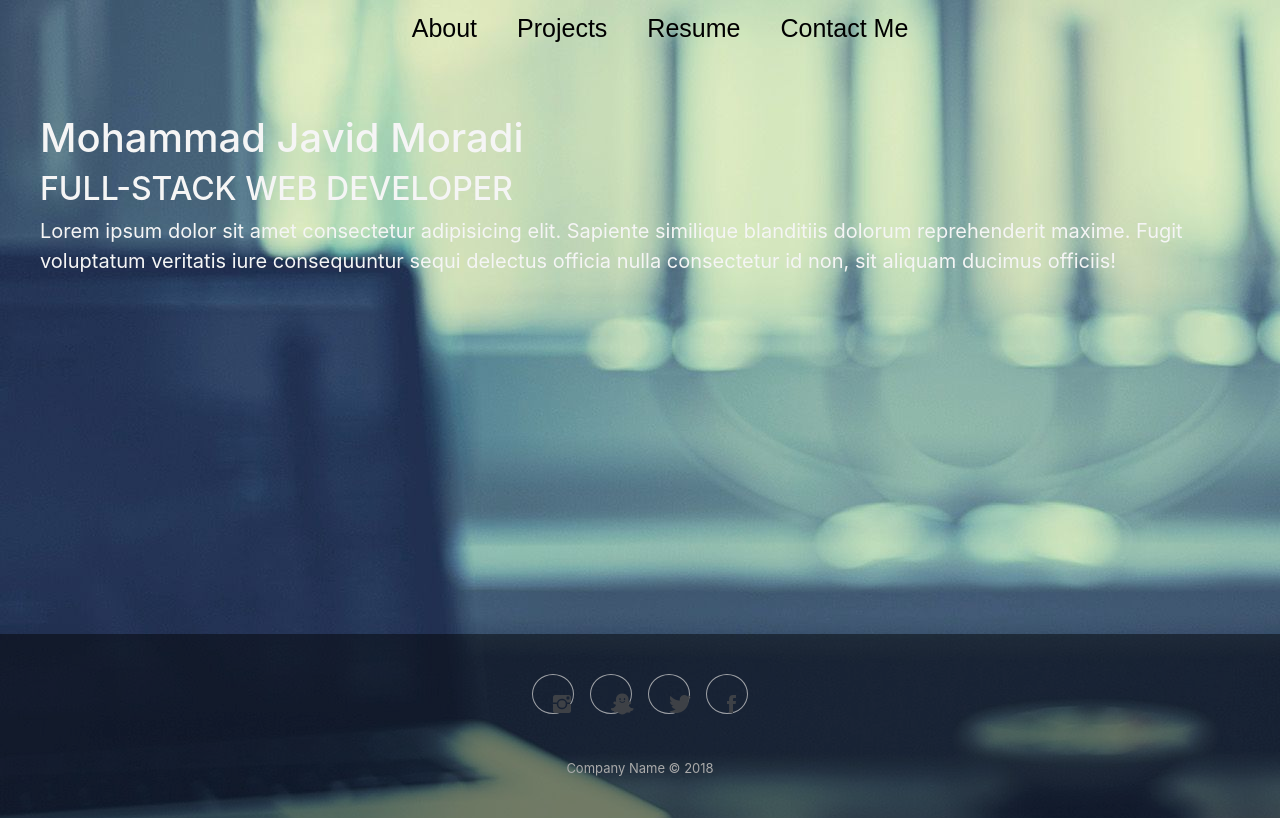
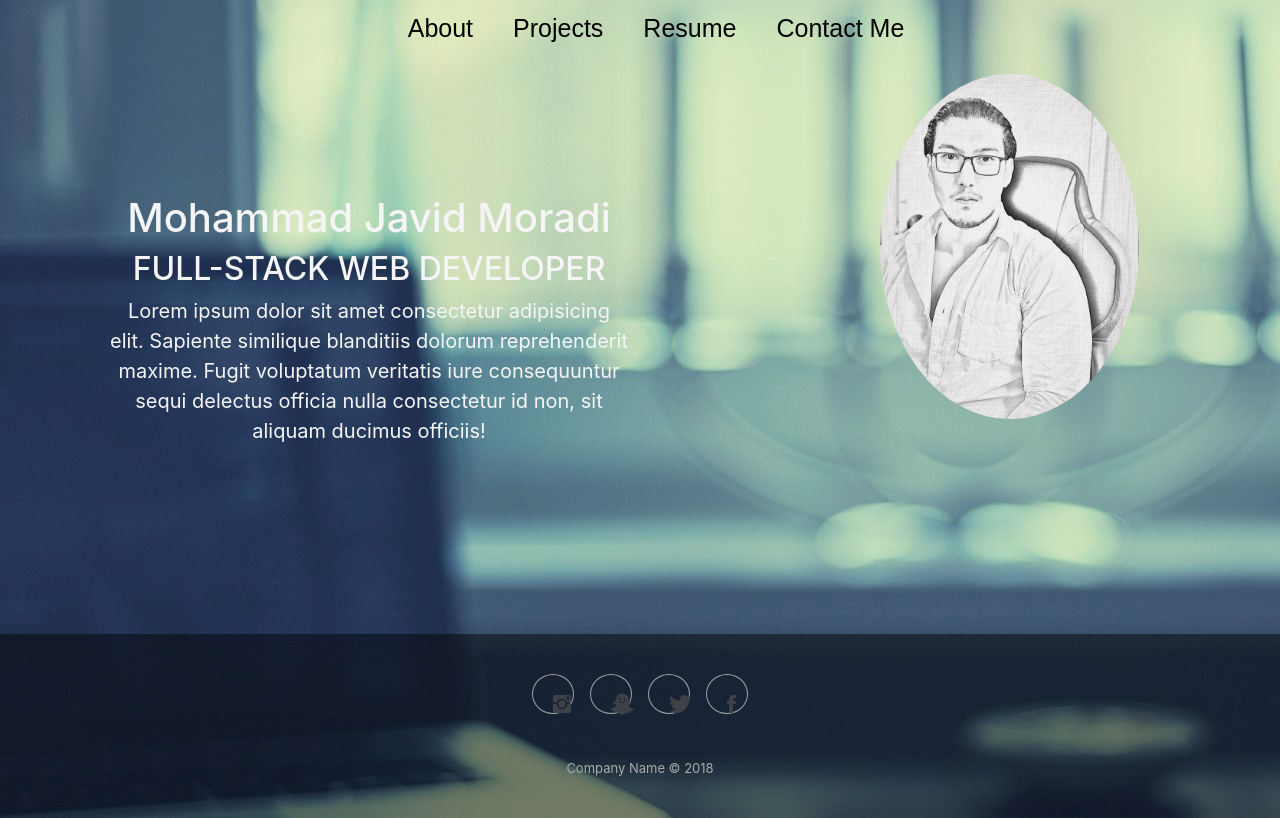
Before and after one commit to moradi1412/R-Portfolio, a React (Create React App) app: page / in a window 1280 px wide. Built offline with nearby package versions, Linux system fonts and the light colour scheme.

Commit message:
final touch navbar

```diff
--- a/public/index.html
+++ b/public/index.html
@@ -26,7 +26,7 @@
     -->
     <title>Mohammad Javid Moradi</title>
     <link rel="stylesheet" href="https://cdnjs.cloudflare.com/ajax/libs/ionicons/2.0.1/css/ionicons.min.css">
-    <link rel="stylesheet" href="https://cdnjs.cloudflare.com/ajax/libs/twitter-bootstrap/4.1.3/css/bootstrap.min.css">
+    <link rel="stylesheet" href="https://cdn.jsdelivr.net/npm/bootstrap@5.1.3/dist/css/bootstrap.min.css" integrity="sha384-1BmE4kWBq78iYhFldvKuhfTAU6auU8tT94WrHftjDbrCEXSU1oBoqyl2QvZ6jIW3" crossorigin="anonymous">
   <body>
     <noscript>You need to enable JavaScript to run this app.</noscript>
     <div id="root"></div>
--- a/src/components/About/index.js
+++ b/src/components/About/index.js
@@ -3,13 +3,24 @@ import React from 'react'
 function About() {
 
   return (
-    <div class="Hero" id="about">
-    <h1 class="Hero-text"> Mohammad Javid Moradi </h1>
-    <h2 class="Hero-text"> FULL-STACK WEB DEVELOPER </h2>
-    <p> Lorem ipsum dolor sit amet consectetur adipisicing elit. Sapiente similique blanditiis dolorum reprehenderit maxime.
-       Fugit voluptatum veritatis iure consequuntur sequi delectus officia nulla consectetur id non, sit aliquam ducimus officiis! </p>
-  </div>
+    <div className="container">
+      <div className="row">
+        <div className="col Hero" id="about">
+            <h1 className="Hero-text"> Mohammad Javid Moradi </h1>
+            <h2 className="Hero-text"> FULL-STACK WEB DEVELOPER </h2>
+            <p> Lorem ipsum dolor sit amet consectetur adipisicing elit. Sapiente similique blanditiis dolorum reprehenderit maxime.
+              Fugit voluptatum veritatis iure consequuntur sequi delectus officia nulla consectetur id non, sit aliquam ducimus officiis! </p>
+          </div>
+          <div className= 'col'>
+          <img className= "pimg" src={require(`../../assets/img/2.jpg`).default}
+          alt="Javid Moradi" />
+          </div>
+
+        </div>
+      </div>
+
+
   )
-}
+};
 
 export default About
--- a/src/index.css
+++ b/src/index.css
@@ -37,19 +37,21 @@ a {
 
 a:hover {
   color:  tan;
+  list-style: none;
+  text-decoration: none;
 }
 
 .Hero {
   padding: 40px 40px;
   color: whitesmoke;
+  text-align: center;
   font-size: 20px;
+  margin: auto;
+  margin-top: 10vh;
+  width: 80%;
 }
 
-.Hero-text {
-  margin-left: auto;
-  margin-right: auto;
-  justify-content: center;
-}
+
 
 
 .footer-basic {
@@ -117,3 +119,15 @@ a:hover {
   height: 70vh;
   width: auto;
 }
+
+.pimg {
+  height: auto;
+  width: 50%;
+  -webkit-border-radius: 50%;
+  -moz-border-radius: 50%;
+  -ms-border-radius: 50%;
+  -o-border-radius: 50%;
+  border-radius: 50%;
+  margin-left: 200px;
+
+}
```
Also changed, not shown: src/assets/img/2.jpg (added).
